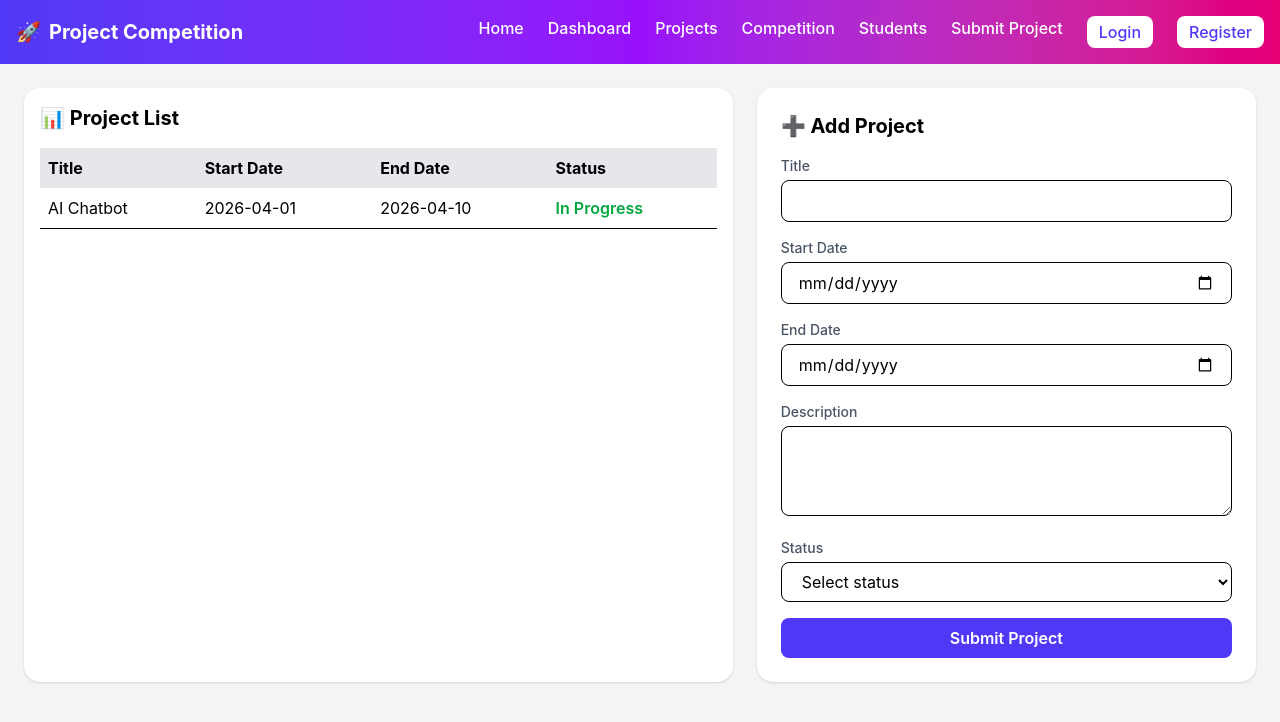
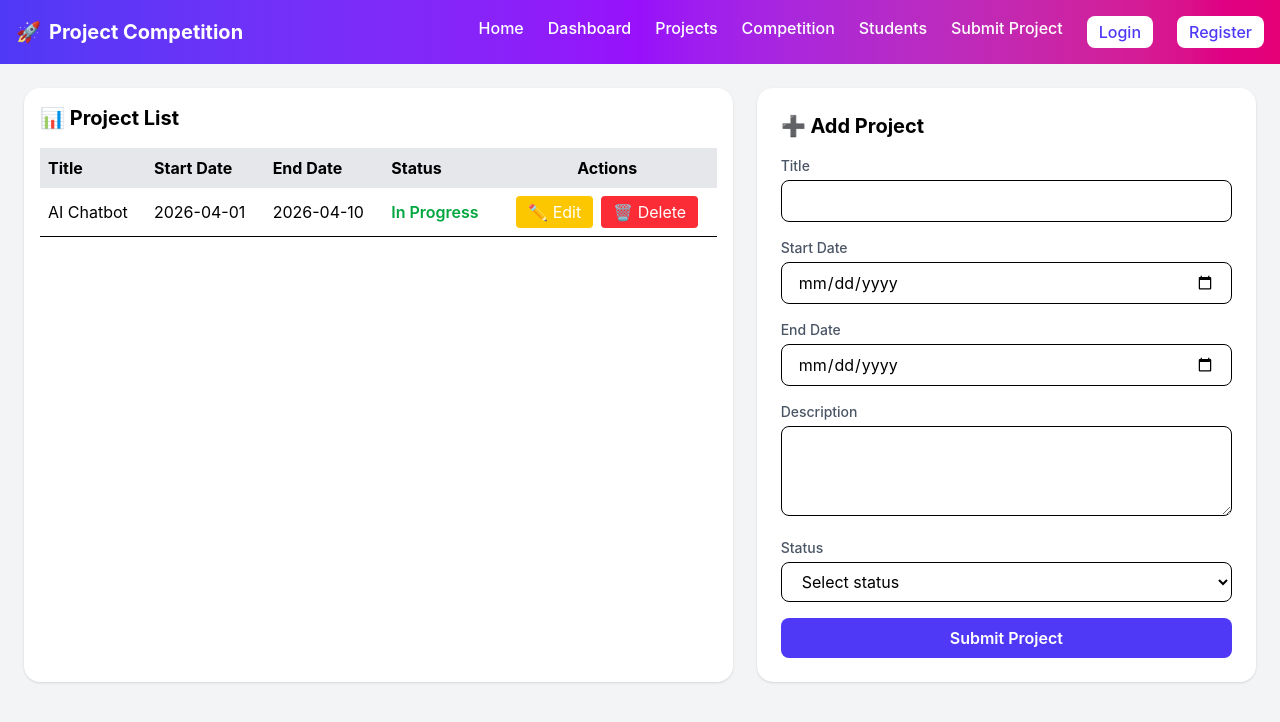
Before and after one commit to suryanshpandey61/College-Project-Competition, an Angular app: page /competition in a window 1280 px wide. Shown: the top 722 px of the page. Built offline with nearby package versions, Linux system fonts and the light colour scheme.

Commit message:
competition-compo-added

```diff
--- a/src/app/components/competition/competition.html
+++ b/src/app/components/competition/competition.html
@@ -14,6 +14,7 @@
             <th class="p-2">Start Date</th>
             <th class="p-2">End Date</th>
             <th class="p-2">Status</th>
+            <th class="p-2 text-center">Actions</th>
           </tr>
         </thead>
 
@@ -24,6 +25,14 @@
             <td class="p-2">2026-04-01</td>
             <td class="p-2">2026-04-10</td>
             <td class="p-2 text-green-600 font-semibold">In Progress</td>
+            <td class="p-2 text-center space-x-2">
+              <button class="bg-yellow-400 text-white px-3 py-1 rounded hover:bg-yellow-500">
+                ✏️ Edit
+              </button>
+              <button class="bg-red-500 text-white px-3 py-1 rounded hover:bg-red-600">
+                🗑️ Delete
+              </button>
+            </td>
           </tr>
         </tbody>
       </table>
@@ -72,6 +81,7 @@
             class="w-full mt-1 px-4 py-2 border rounded-lg focus:ring-2 focus:ring-indigo-500 outline-none">
             <option value="">Select status</option>
             <option value="INPROGRESS">In Progress</option>
+            <option value="UPCOMING">Upcoming</option>
             <option value="CLOSED">Closed</option>
           </select>
         </div>
```
